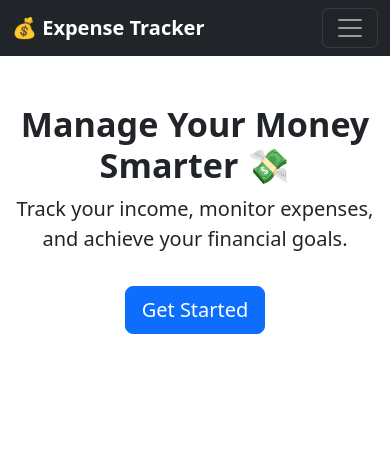
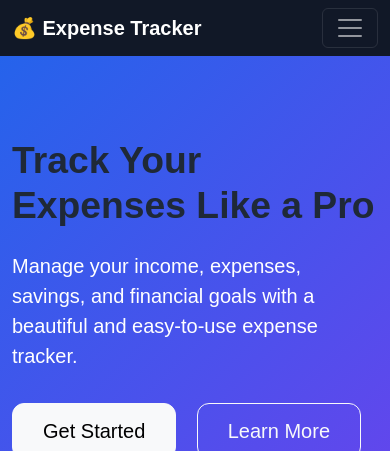
Before and after one commit to shreeyasapate/expense-tracker, a Flask app: page / in a window 390 px wide. Shown: the top 451 px of the page. Before the commit the page ends 334 px from the top, so only its background shows below. Run offline with Flask 3, Linux system fonts and the light colour scheme.

Commit message:
Added dashboard statistic cards

```diff
--- a/static/css/style.css
+++ b/static/css/style.css
@@ -0,0 +1,51 @@
+body{
+    font-family: Arial, Helvetica, sans-serif;
+    background:#f7f8fc;
+}
+
+.navbar{
+    background:#111827 !important;
+}
+
+.hero{
+    background:linear-gradient(135deg,#2563eb,#7c3aed);
+    color:white;
+    min-height:90vh;
+    display:flex;
+    align-items:center;
+}
+
+.btn{
+    border-radius:12px;
+    padding:12px 30px;
+}
+
+img{
+    animation:float 3s ease-in-out infinite;
+}
+
+@keyframes float{
+
+0%{
+transform:translateY(0px);
+}
+
+50%{
+transform:translateY(-15px);
+}
+
+100%{
+transform:translateY(0px);
+}
+
+}
+
+
+h1{
+    color:#1f2937;
+}
+
+.btn-primary{
+    padding:12px 28px;
+    border-radius:10px;
+}
--- a/templates/index.html
+++ b/templates/index.html
@@ -33,17 +33,81 @@
     </div>
 </nav>
 
-<div class="container text-center mt-5">
-    <h1 class="display-4 fw-bold">Manage Your Money Smarter 💸</h1>
+<!-- Hero Section -->
+<section class="hero">
+    <div class="container">
+        <div class="row align-items-center">
 
-    <p class="lead">
-        Track your income, monitor expenses, and achieve your financial goals.
-    </p>
+            <div class="col-lg-6">
+                <h1 class="display-3 fw-bold">
+                    Track Your Expenses Like a Pro
+                </h1>
 
-    <button class="btn btn-primary btn-lg mt-3">
-        Get Started
-    </button>
-</div>
+                <p class="lead mt-4">
+                    Manage your income, expenses, savings, and financial goals
+                    with a beautiful and easy-to-use expense tracker.
+                </p>
+
+                <button class="btn btn-light btn-lg mt-3 me-3">
+                    Get Started
+                </button>
+
+                <button class="btn btn-outline-light btn-lg mt-3">
+                    Learn More
+                </button>
+            </div>
+
+            <div class="col-lg-6 text-center">
+                <img src="https://cdn-icons-png.flaticon.com/512/2331/2331941.png"
+                     class="img-fluid"
+                     width="420">
+            </div>
+
+        </div>
+    </div>
+</section>
+
+<!-- Dashboard Cards -->
+
+<section class="container my-5">
+
+    <div class="row g-4">
+
+        <div class="col-md-3">
+            <div class="card shadow border-0 p-4 text-center">
+                <h2>💰</h2>
+                <h5>Total Balance</h5>
+                <h3>$12,500</h3>
+            </div>
+        </div>
+
+        <div class="col-md-3">
+            <div class="card shadow border-0 p-4 text-center">
+                <h2>📈</h2>
+                <h5>Total Income</h5>
+                <h3>$20,000</h3>
+            </div>
+        </div>
+
+        <div class="col-md-3">
+            <div class="card shadow border-0 p-4 text-center">
+                <h2>💸</h2>
+                <h5>Total Expenses</h5>
+                <h3>$7,500</h3>
+            </div>
+        </div>
+
+        <div class="col-md-3">
+            <div class="card shadow border-0 p-4 text-center">
+                <h2>🏦</h2>
+                <h5>Savings</h5>
+                <h3>$5,000</h3>
+            </div>
+        </div>
+
+    </div>
+
+</section>
 
 <script src="https://cdn.jsdelivr.net/npm/bootstrap@5.3.3/dist/js/bootstrap.bundle.min.js"></script>
 
```
